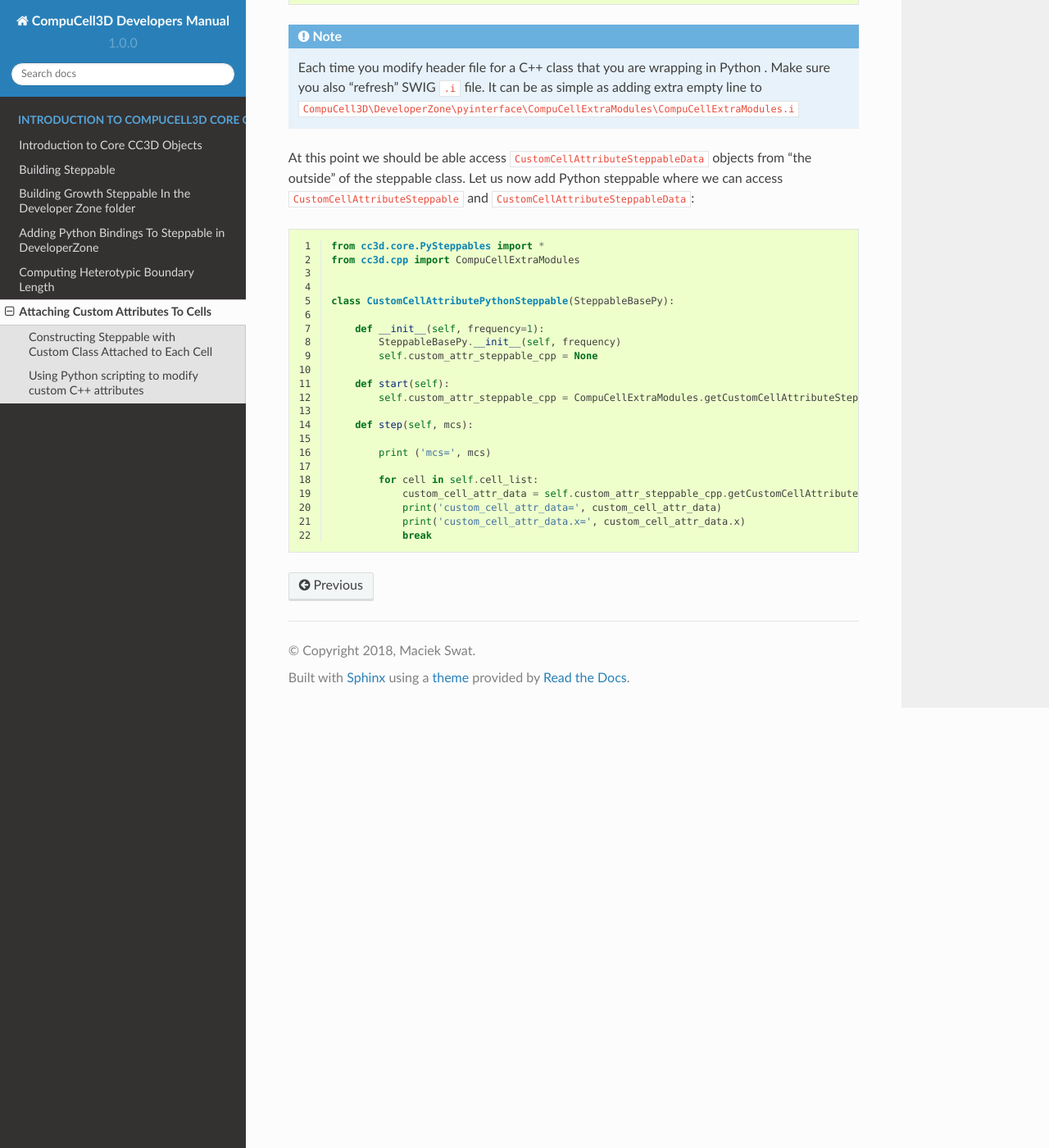
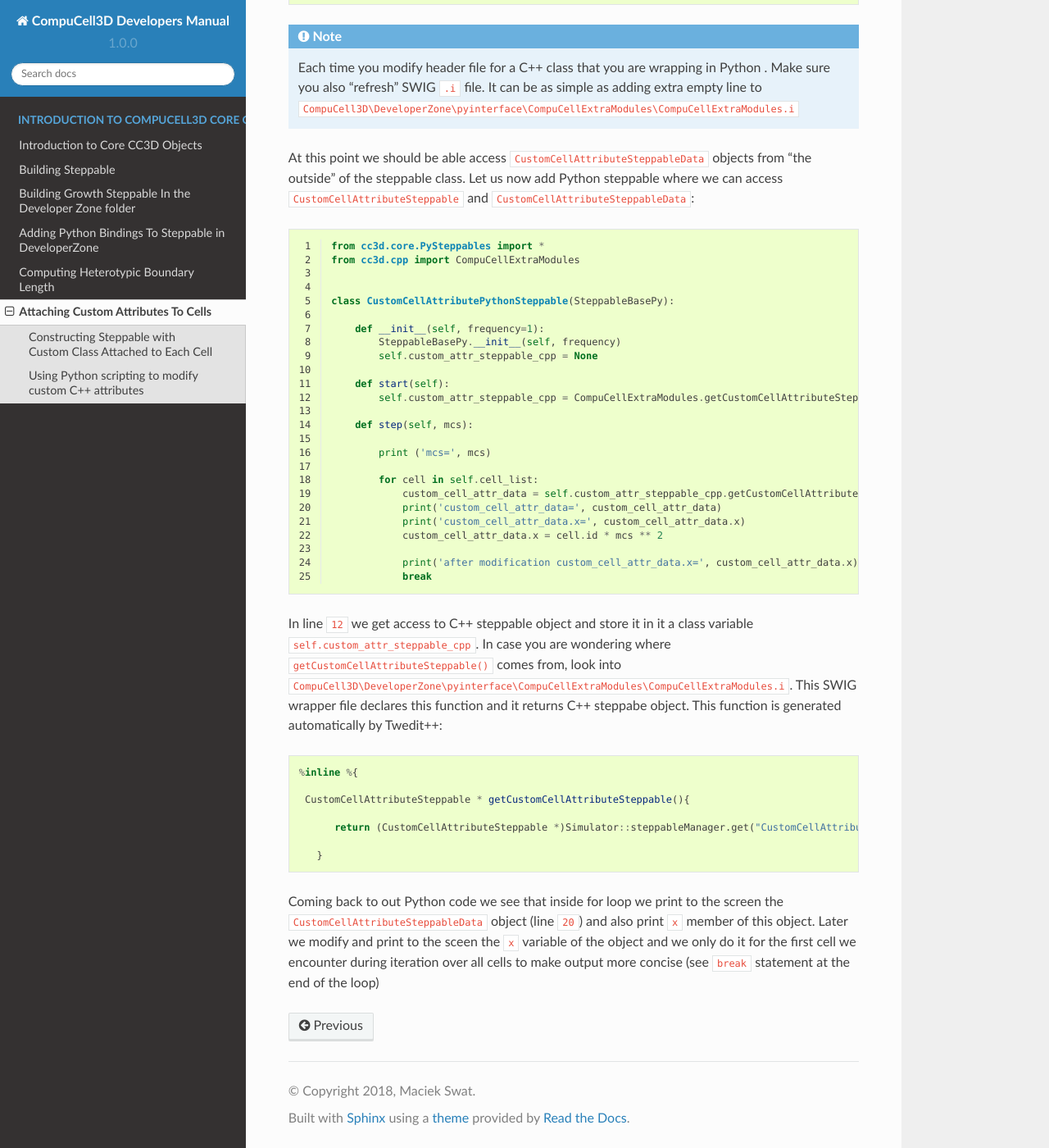
Before and after one commit to CompuCell3D/CompuCell3DDevelopersManual, a Sphinx documentation site: the page built from docs/attaching_attributes_to_cells.rst, in a window 1280 px wide and 1400 px high, scrolled down 10026 px. Shown: the whole window at 82% size. Built offline with Sphinx 7.4.7 and the Read the Docs theme 2.0.0, drawn with Linux system fonts in a browser that asks for light colours.

Commit message:
added new material

```diff
--- a/docs/attaching_attributes_to_cells.rst
+++ b/docs/attaching_attributes_to_cells.rst
@@ -519,8 +519,31 @@ class. Let us now add Python steppable where we can access ``CustomCellAttribute
                 custom_cell_attr_data = self.custom_attr_steppable_cpp.getCustomCellAttribute(cell)
                 print('custom_cell_attr_data=', custom_cell_attr_data)
                 print('custom_cell_attr_data.x=', custom_cell_attr_data.x)
+                custom_cell_attr_data.x = cell.id * mcs ** 2
+
+                print('after modification custom_cell_attr_data.x=', custom_cell_attr_data.x)
                 break
 
+In line ``12`` we get access to C++ steppable object and store it in it a class variable
+``self.custom_attr_steppable_cpp``. In case you are wondering where ``getCustomCellAttributeSteppable()`` comes
+from, look into ``CompuCell3D\DeveloperZone\pyinterface\CompuCellExtraModules\CompuCellExtraModules.i``. This SWIG
+wrapper file declares this function and it returns C++ steppabe object. This function is generated automatically
+by Twedit++:
+
+.. code-block:: c++
+
+    %inline %{
+
+     CustomCellAttributeSteppable * getCustomCellAttributeSteppable(){
+
+          return (CustomCellAttributeSteppable *)Simulator::steppableManager.get("CustomCellAttributeSteppable");
+
+       }
+
+Coming back to out Python code we see that inside for loop we print to the screen the
+``CustomCellAttributeSteppableData`` object (line ``20``) and also print ``x`` member of this object. Later we
+modify and print to the sceen the ``x`` variable of the object and we only do it for the first cell we encounter
+during iteration over all cells to make output more concise (see ``break`` statement at the end of the loop)
 
 .. |custom_attrs_01| image:: images/custom_attrs_01.png
    :width: 2.4in
```
